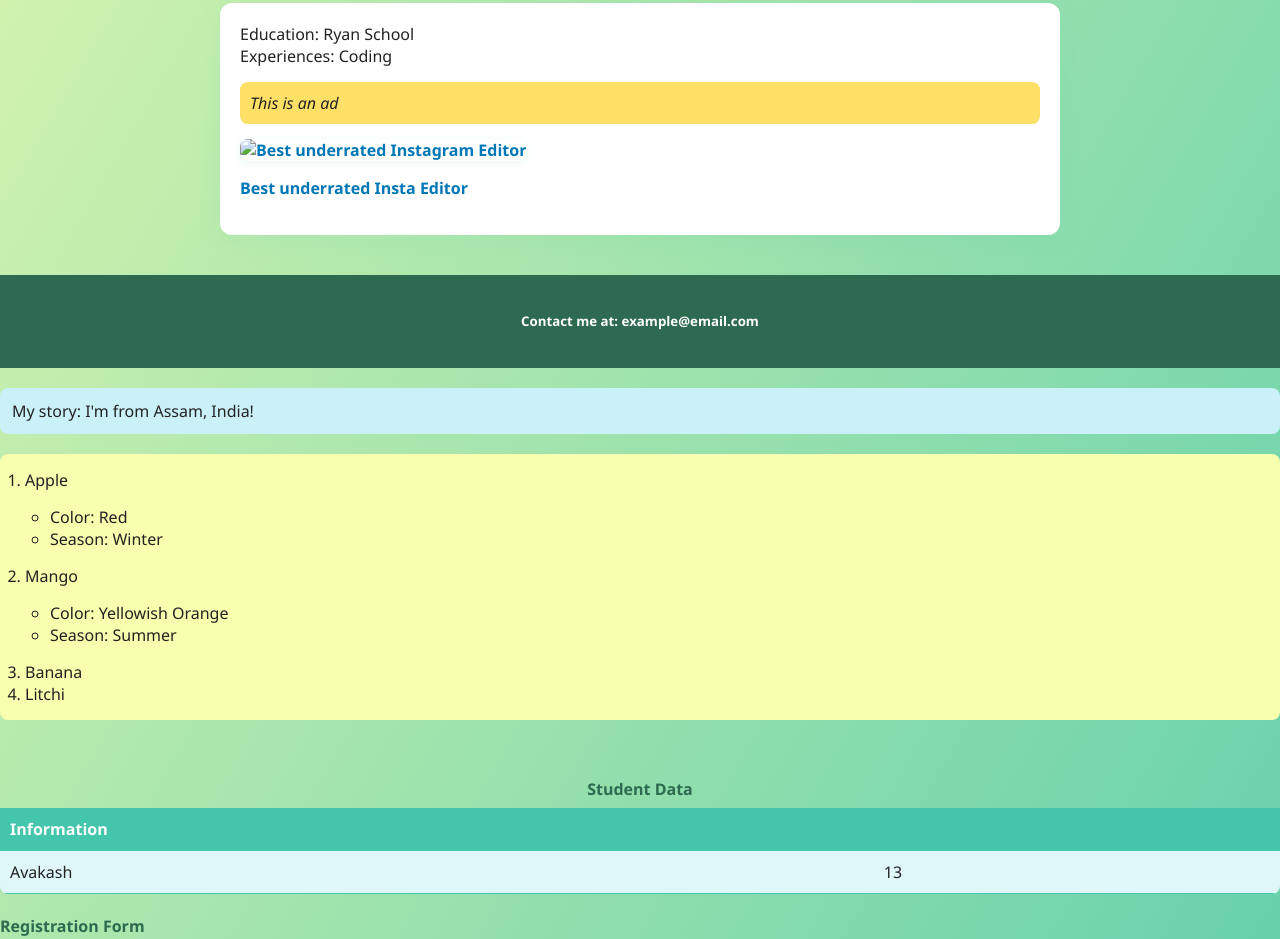
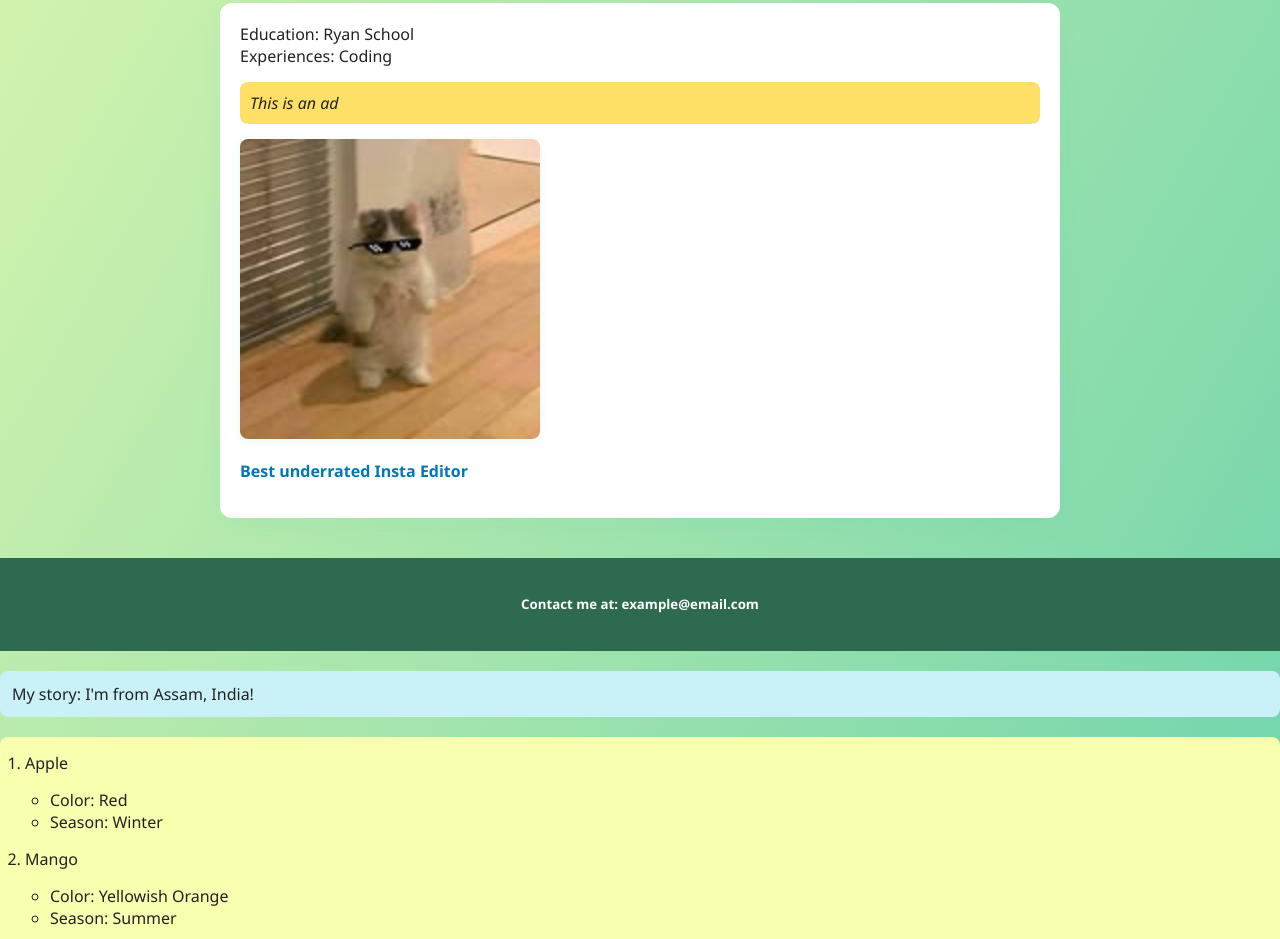
Before and after one commit to Avakash-1/My-website-to-show-tanish-gyat, a plain HTML site: page index.html in a window 1280 px wide. Shown: the part 1230-2169 px from the top of the page. Drawn offline with Linux system fonts and the light colour scheme.

Commit message:
Add files via upload

```diff
--- a/index.html
+++ b/index.html
@@ -182,7 +182,7 @@
         <section>Experiences: Coding</section>
         <aside>This is an ad</aside>
         <a href="https://www.instagram.com/tg_16__/" target="_blank">
-            <img src="images/549763422_17856036585530322_1097463540900799488_n.jpg"
+            <img src="/549763422_17856036585530322_1097463540900799488_n.jpg"
      alt="Best underrated Instagram Editor" width="300">
             <p>Best underrated Insta Editor</p>
         </a>
```
